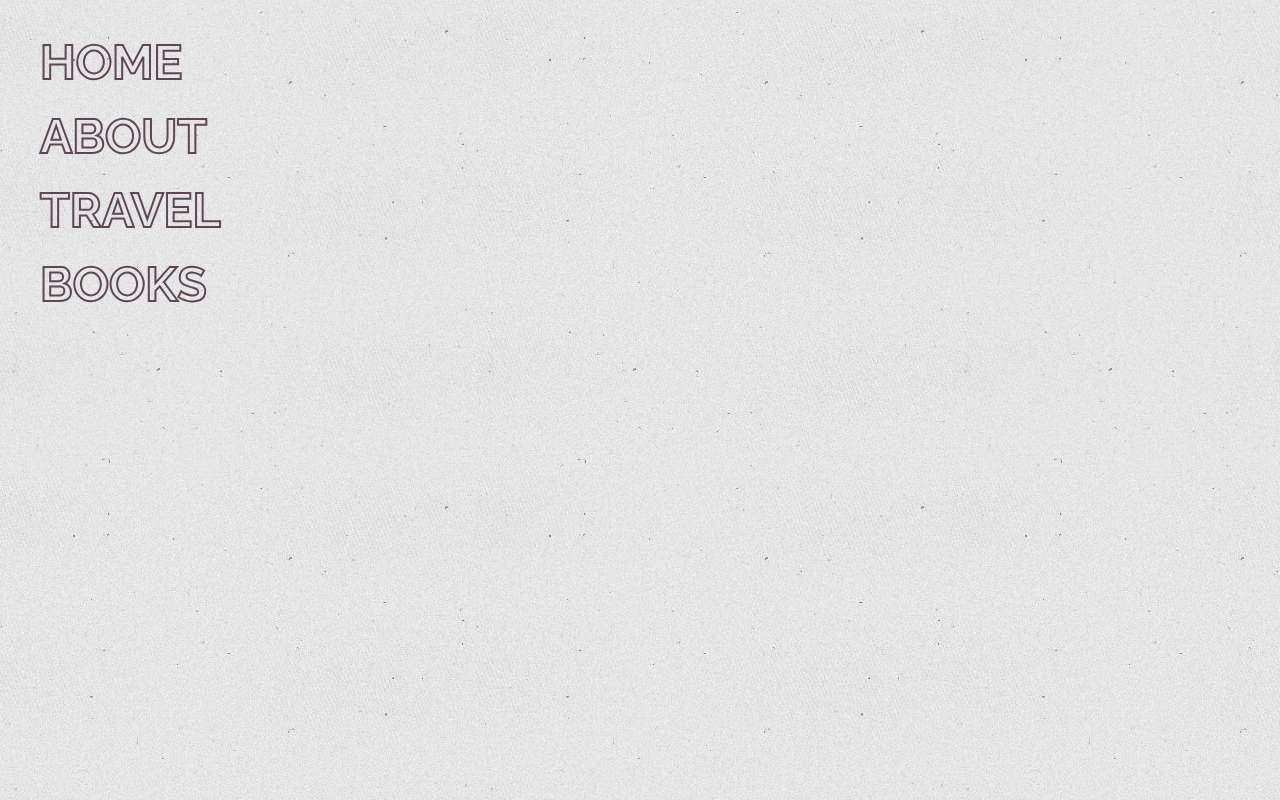
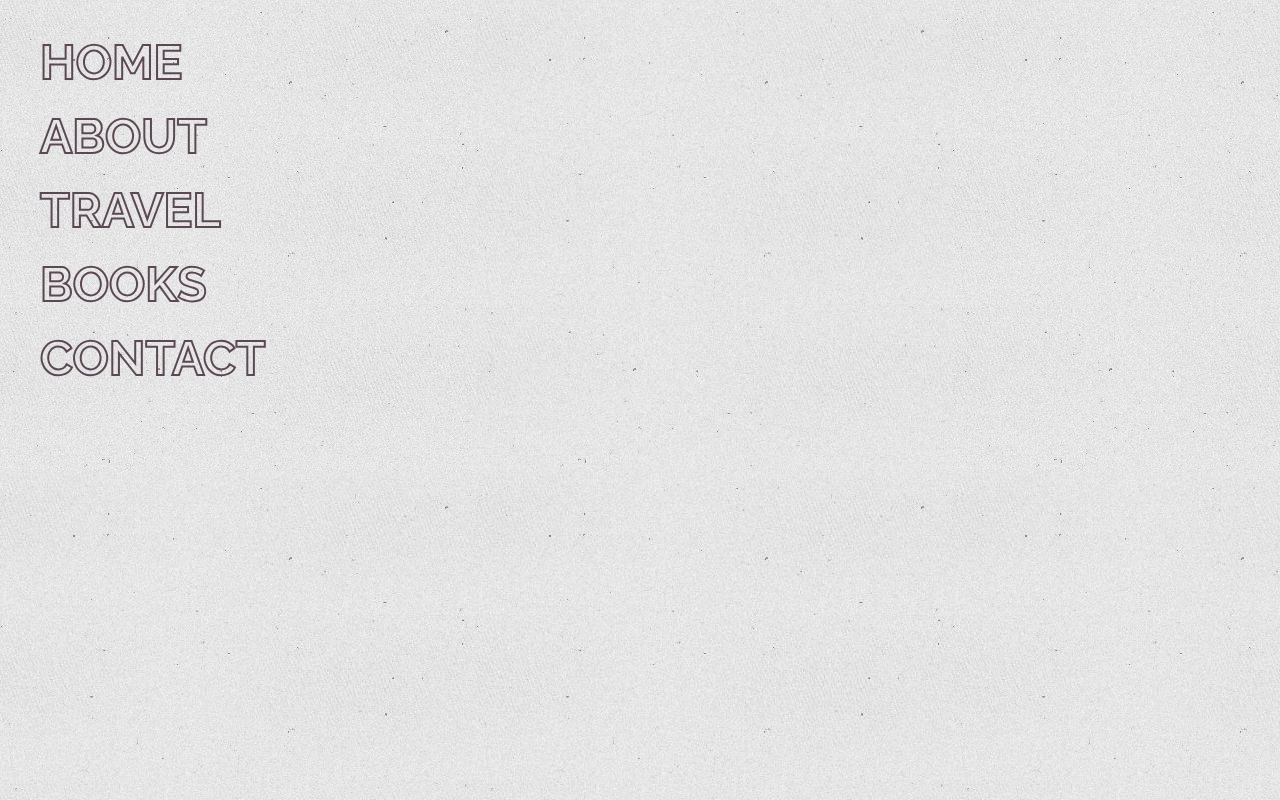
Before and after one commit to jraw96/my-wesbite, a React (Create React App) app: page / in a window 1280 px wide. Built offline with nearby package versions, Linux system fonts and the light colour scheme; the HTML template or start-up script is replaced by a standard one.

Commit message:
added contact section

```diff
--- a/src/components/navbar/Navbar.tsx
+++ b/src/components/navbar/Navbar.tsx
@@ -12,6 +12,7 @@ function Navbar() {
     about = 'about',
     travel = 'travel',
     books = 'books',
+    contact = 'contact',
   }
 
   const clickedNavButton = (page: pages) => {
@@ -24,7 +25,7 @@ function Navbar() {
 
   // eslint-disable-next-line react-hooks/exhaustive-deps
   const hoveringCallback = useCallback(
-    debounce((page) => isHoveringOnNav(page), 300),
+    debounce((page) => isHoveringOnNav(page), 200),
     []
   );
 
@@ -129,7 +130,33 @@ function Navbar() {
       <div className="hr-container">
         <hr
           className={`hr-settings ${
-            activePage === pages.books ? 'show-hr animate' : 'hide-hr'
+            activePage === pages.books || activePage === pages.contact
+              ? 'show-hr animate'
+              : 'hide-hr'
+          }`}
+        />
+      </div>
+      <li>
+        <a
+          onClick={() => clickedNavButton(pages.contact)}
+          onMouseEnter={() => hoveringCallback(pages.contact)}
+          onMouseLeave={() => hoveringCallback('')}
+          className={`${activePage === pages.contact ? 'current-page' : ''} ${
+            activePage === pages.contact &&
+            isHovered &&
+            isHovered !== pages.contact
+              ? 'half-opacity'
+              : ''
+          }`}
+          href="#contact"
+        >
+          Contact
+        </a>
+      </li>
+      <div className="hr-container">
+        <hr
+          className={`hr-settings ${
+            activePage === pages.contact ? 'show-hr animate' : 'hide-hr'
           }`}
         />
       </div>
```
